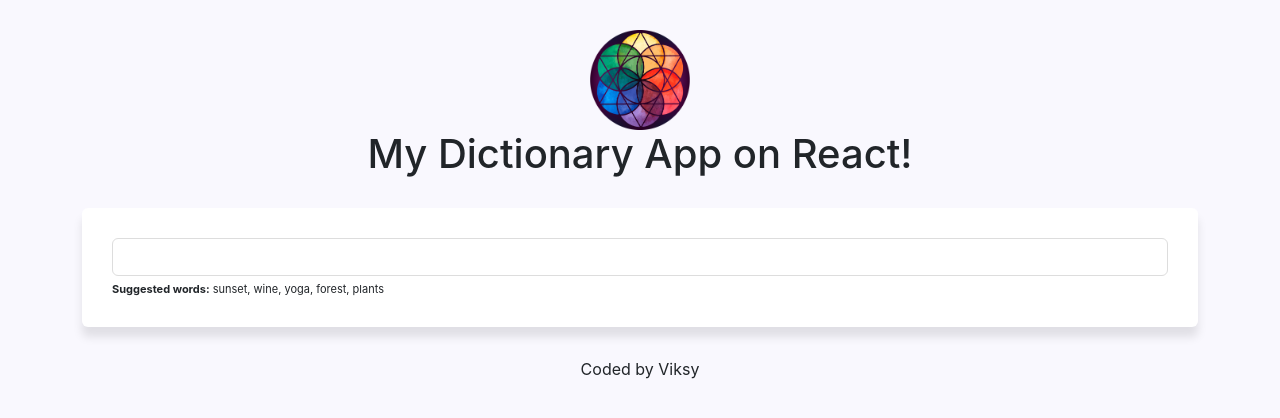
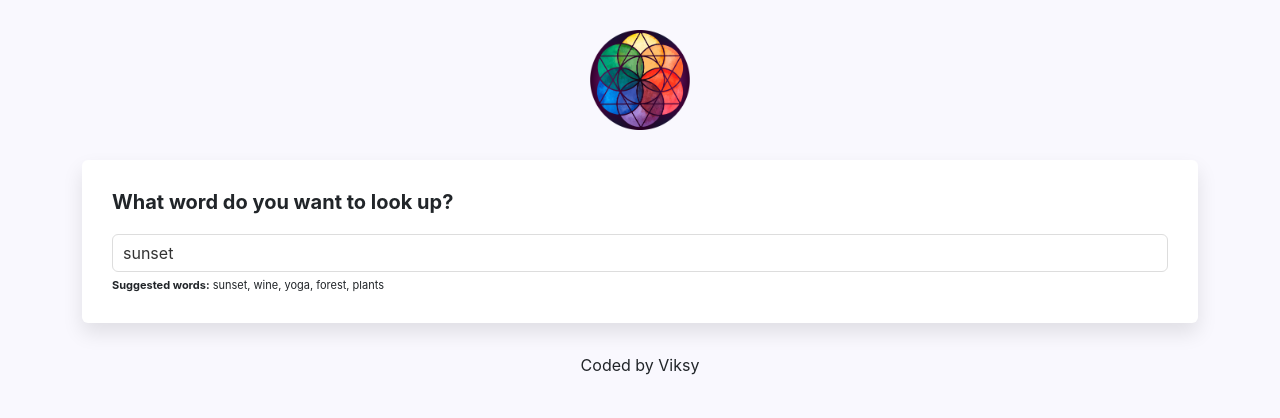
Before and after one commit to Viksia/react-dictionary-project, a React (Create React App) app: page / in a window 1280 px wide. Shown: the top 418 px of the page. Built offline with nearby package versions, Linux system fonts and the light colour scheme; no server answers.

Commit message:
Styling App

```diff
--- a/src/App.js
+++ b/src/App.js
@@ -8,7 +8,6 @@ export default function App() {
       <div className="container">
         <header className="App-header">
           <img src={logo} className="App-logo img-fluid" alt="logo" />
-          <h1>My Dictionary App on React!</h1>
         </header>
         <main>
           <Dictionary defaultKeyword="sunset" />
--- a/src/Dictionary.css
+++ b/src/Dictionary.css
@@ -2,7 +2,7 @@
   background-color: white;
   padding: 30px;
   border-radius: 6px;
-  box-shadow: 0px 10px 10px rgba(0, 0, 0, 0.1);
+  box-shadow: 0px 10px 20px rgba(0, 0, 0, 0.1);
   margin: 20px 0;
 }
 
@@ -18,3 +18,9 @@
   margin-top: 5px;
   font-size: 11px;
 }
+
+.Dictionary h1 {
+  font-size: 20px;
+  font-weight: bold;
+  margin-bottom: 20px;
+}
--- a/src/Dictionary.js
+++ b/src/Dictionary.js
@@ -35,8 +35,13 @@ export default function Dictionary(props) {
     return (
       <div className="Dictionary">
         <section>
+          <h1>What word do you want to look up?</h1>
           <form onSubmit={handleSubmit}>
-            <input type="search" onChange={handleKeywordChange} />
+            <input
+              type="search"
+              onChange={handleKeywordChange}
+              defaultValue={props.defaultKeyword}
+            />
           </form>
           <div className="hint">
             <strong>Suggested words:</strong> sunset, wine, yoga, forest, plants
--- /dev/null
+++ b/src/Meaning.css
@@ -0,0 +1,12 @@
+.Meaning h3 {
+  font-size: 24px;
+  line-height: 1.5;
+  font-weight: bold;
+  text-transform: capitalize;
+}
+
+.Meaning .example {
+  color: #70757a;
+  font-style: italic;
+  margin-top: 10px;
+}
--- a/src/Meaning.js
+++ b/src/Meaning.js
@@ -1,5 +1,6 @@
 import React from "react";
 import Synonyms from "./Synonyms";
+import "./Meaning.css";
 
 export default function Meaning(props) {
   return (
@@ -10,15 +11,12 @@ export default function Meaning(props) {
         return (
           <div key={index}>
             {" "}
-            <p>
-              <strong>Definition: </strong>
-              {definition.definition}
-              <br />
-              <strong>Example: </strong>
+            <div className="definition">{definition.definition}</div>
+            <div className="example">
               <em> {definition.example}</em>
-              <br />
-              <Synonyms synonyms={definition.synonyms} />
-            </p>
+            </div>
+            {/* <Synonyms synonyms={definition.synonyms} /> */}
+            <Synonyms synonyms={props.meaning.synonyms} />
           </div>
         );
       })}
--- a/src/Phonetics.css
+++ b/src/Phonetics.css
@@ -1,11 +1,11 @@
 .Phonetics {
-  height: 60px;
+  margin: 20px 0;
 }
 
 .Phonetics a {
   border: 1px solid #ddd;
   text-decoration: none;
-  padding: 10px 20px;
+  padding: 8px 15px;
   font-size: 12px;
   font-weight: bold;
   border-radius: 20px;
--- /dev/null
+++ b/src/Synonyms.css
@@ -0,0 +1,11 @@
+.Synonyms {
+  margin: 15px 0 0;
+  padding: 0;
+}
+
+.Synonyms li {
+  display: inline-block;
+  font-size: 13px;
+  padding-right: 10px;
+  line-height: 1;
+}
--- a/src/Synonyms.js
+++ b/src/Synonyms.js
@@ -1,4 +1,5 @@
 import React from "react";
+import "./Synonyms.css";
 
 export default function Synonyms(props) {
   if (props.synonyms) {
```
